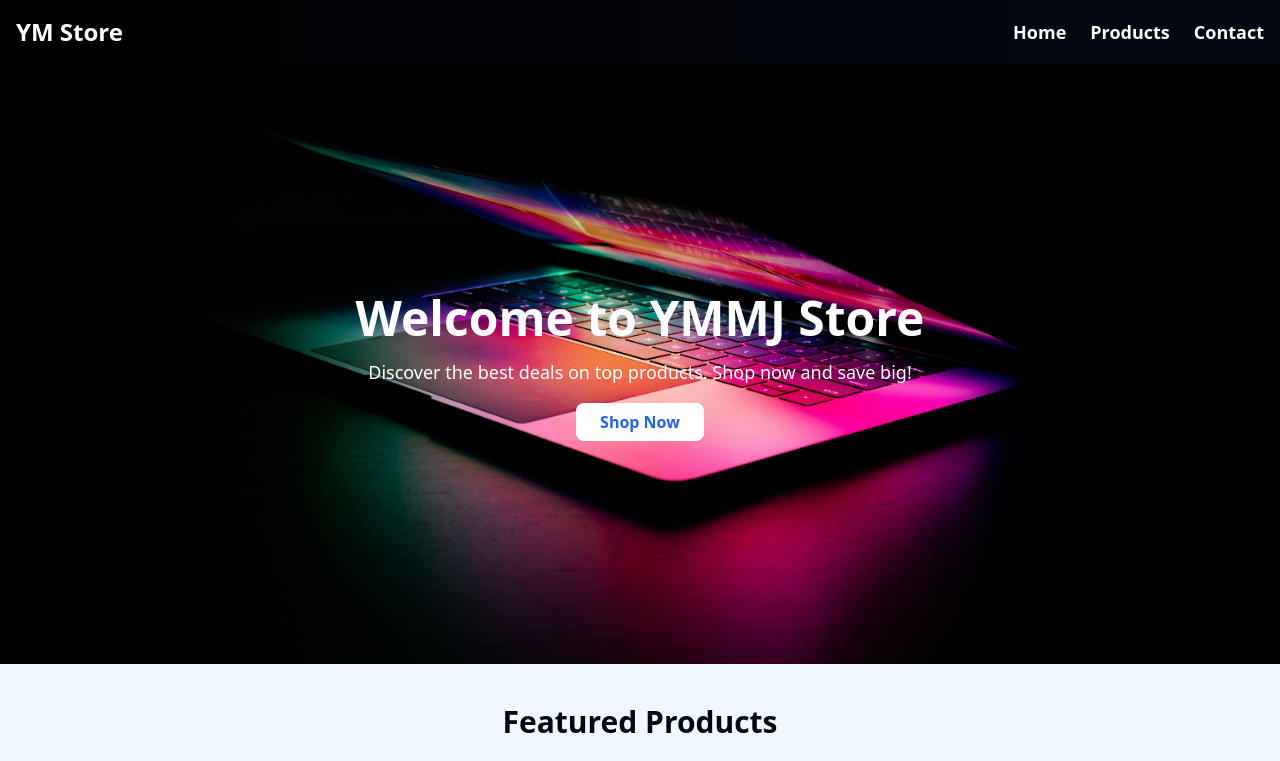
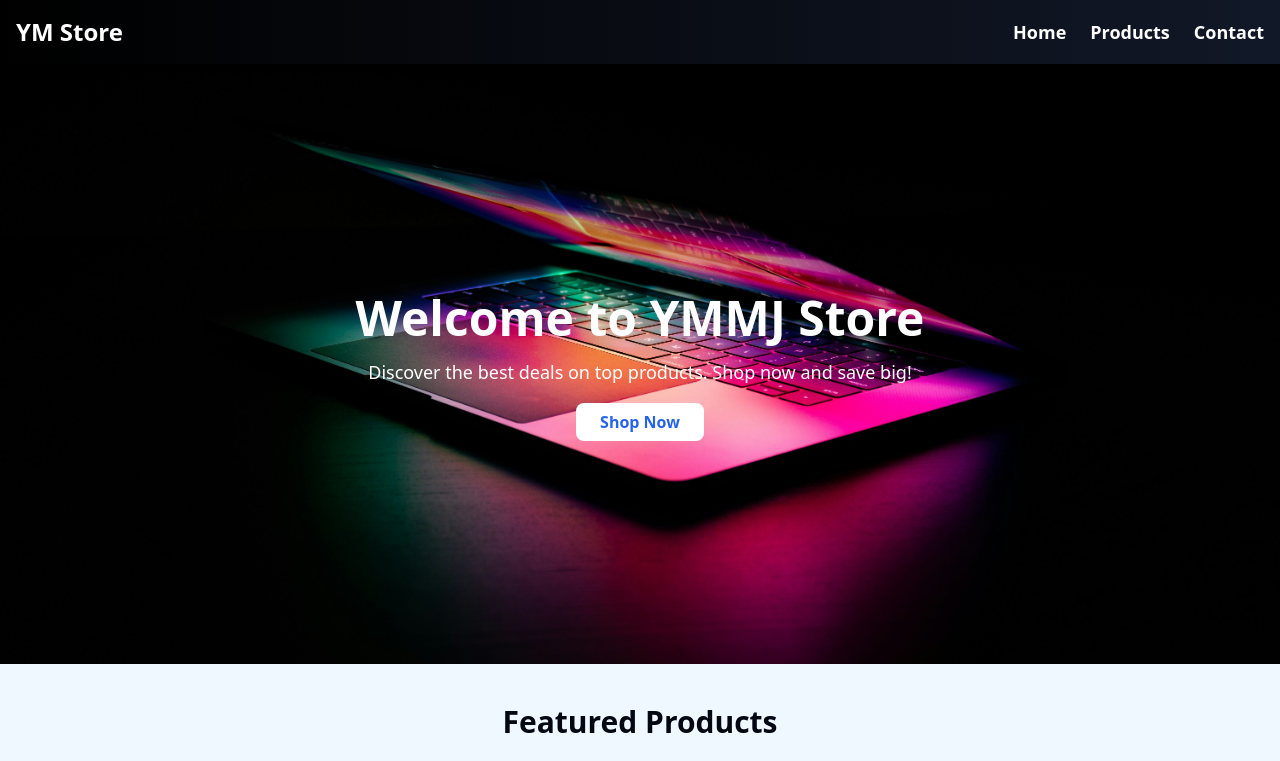
Before and after one commit to YMnooneMJ/Responsive-Store-Landing-Page, a plain HTML site: page index.html in a window 1280 px wide. Shown: the top 761 px of the page. Drawn offline with nearby package versions, Linux system fonts and the light colour scheme.

Commit message:
YMMJ-Store

```diff
--- a/index.html
+++ b/index.html
@@ -17,7 +17,7 @@
     <main>
       <!-- Header -->
       <header
-        class="bg-gradient-to-r from-black to-gray-950 shadow-md p-4 sticky top-0 z-10"
+        class="bg-gradient-to-r from-black to-gray-900 shadow-md p-4 sticky top-0 z-10"
       >
         <div class="container mx-auto flex justify-between items-center">
           <!-- Logo -->
```
